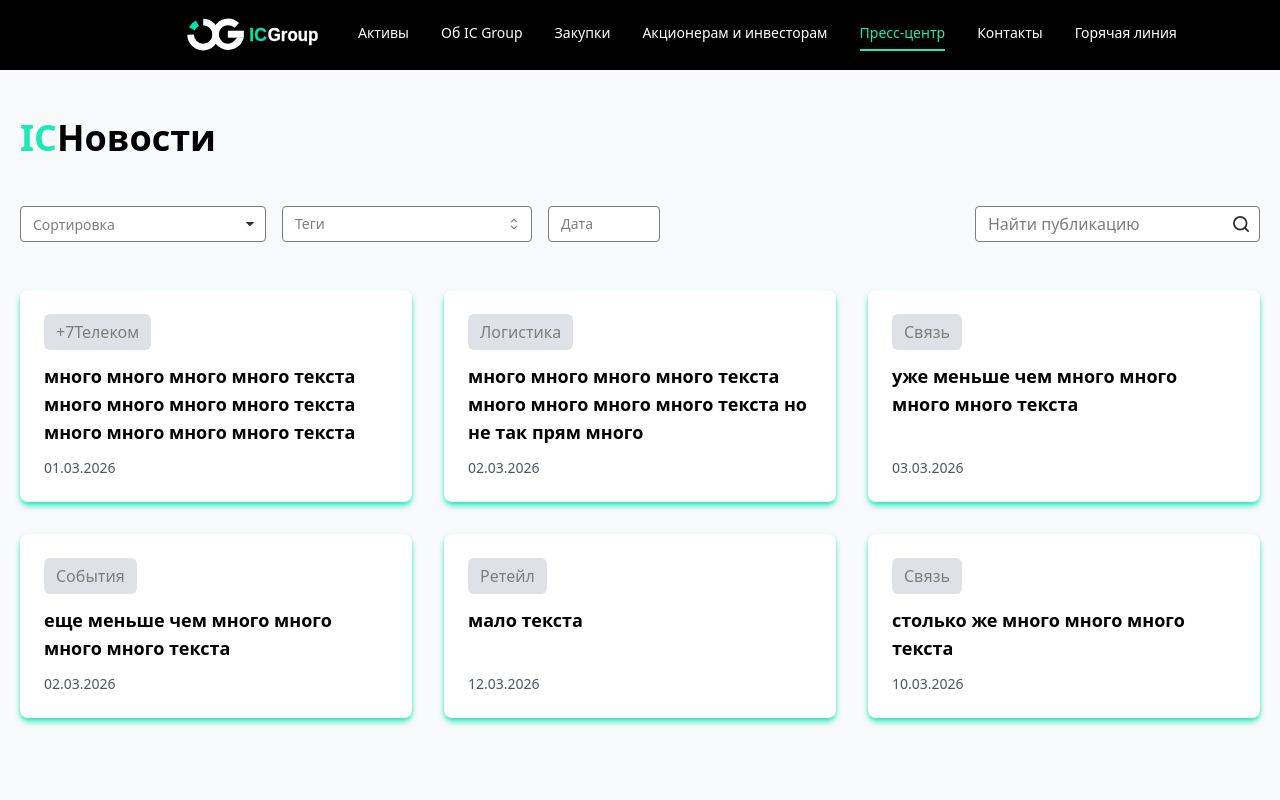
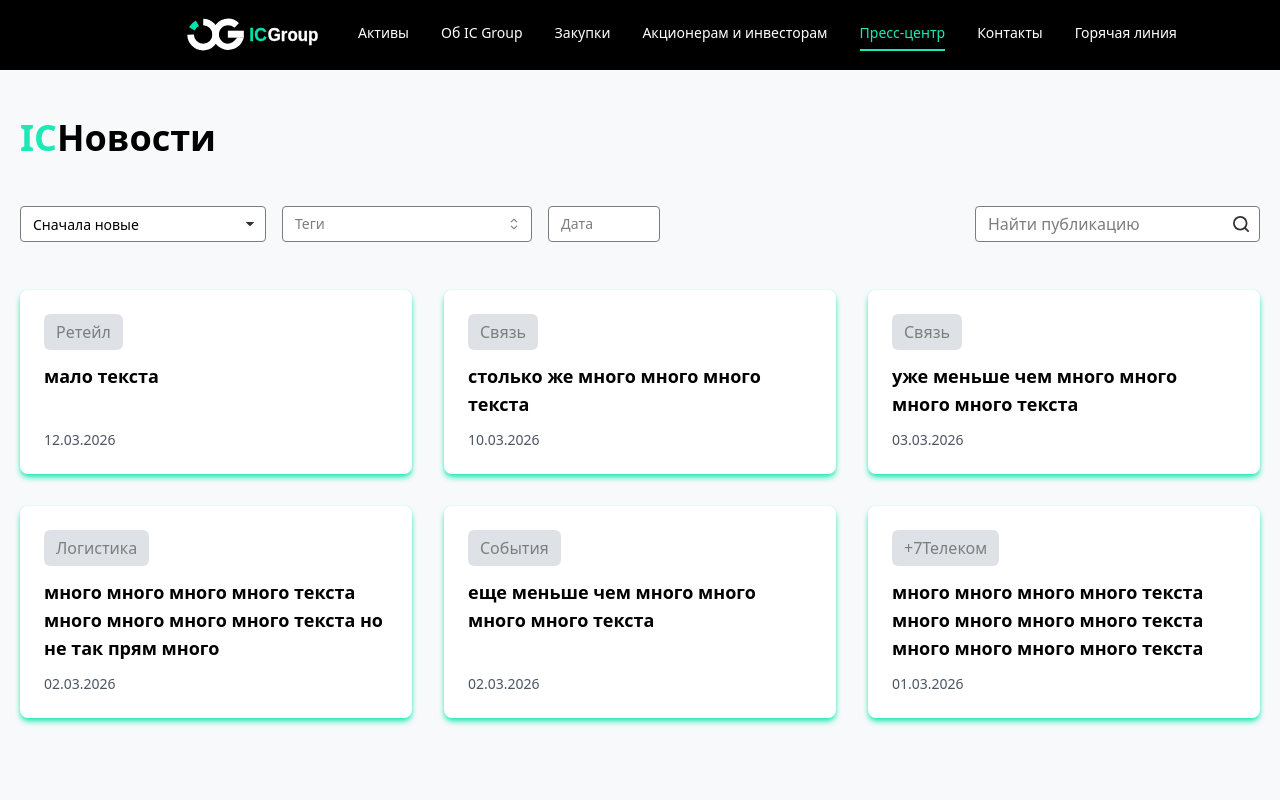
Before and after one commit to KiraProsto/ICGroup-frontend, a Next.js app: page /press in a window 1280 px wide. Shown: the top 800 px of the page. Built offline with nearby package versions, Linux system fonts and the light colour scheme.

Commit message:
added full news filtering logic and extracted client-side behavior into a dedicated client component

```diff
--- /dev/null
+++ b/src/app/press/NewsClient.tsx
@@ -0,0 +1,35 @@
+'use client';
+
+import { useNewsFilters } from '@/components/news/hooks/useNewsFilters';
+import { newsMockData } from './NewsMockData';
+import NewsFilters from '@/components/news/NewsFilters';
+import NewsList from '@/components/news/NewsList';
+
+export default function NewsClient() {
+  const {
+    sort,
+    setSort,
+    tags,
+    setTags,
+    date,
+    setDate,
+    search,
+    setSearch,
+    filtered,
+  } = useNewsFilters({ data: newsMockData });
+  return (
+    <>
+      <NewsFilters
+        sort={sort}
+        onSortChange={setSort}
+        tags={tags}
+        onTagsChange={setTags}
+        date={date}
+        onDateChange={setDate}
+        search={search}
+        onSearchChange={setSearch}
+      />
+      <NewsList items={filtered} />
+    </>
+  );
+}
--- a/src/app/press/page.tsx
+++ b/src/app/press/page.tsx
@@ -1,16 +1,18 @@
 import Footer from '@/components/Footer';
 import Header from '@/components/Header';
-import NewsFilters from '@/components/news/NewsFilters';
-import NewsList from '@/components/news/NewsList';
 import PageTitle from '@/components/PageTitle';
+import NewsClient from './NewsClient';
+
+export const metadata = {
+  title: 'IC Group | Новости',
+};
 
 export default function News() {
   return (
     <div>
       <Header />
       <PageTitle title="Новости" />
-      <NewsFilters />
-      <NewsList />
+      <NewsClient />
       <Footer />
     </div>
   );
--- a/src/components/news/NewsFilters.tsx
+++ b/src/components/news/NewsFilters.tsx
@@ -3,7 +3,27 @@ import { DatePickerInput } from '@mantine/dates';
 import Image from 'next/image';
 import '@mantine/dates/styles.css';
 
-export default function NewsFilters() {
+interface INewsFiltersProps {
+  sort: 'new' | 'old';
+  onSortChange: (value: 'new' | 'old') => void;
+  tags: string[];
+  onTagsChange: (value: string[]) => void;
+  date: Date | null;
+  onDateChange: (value: Date | null) => void;
+  search: string;
+  onSearchChange: (value: string) => void;
+}
+
+export default function NewsFilters({
+  sort,
+  onSortChange,
+  tags,
+  onTagsChange,
+  date,
+  onDateChange,
+  search,
+  onSearchChange,
+}: INewsFiltersProps) {
   return (
     <section className="pt-12 px-5 bg-gray-0">
       <div className="max-w-screen-xl mx-auto">
@@ -13,8 +33,9 @@ export default function NewsFilters() {
               { value: 'new', label: 'Сначала новые' },
               { value: 'old', label: 'Сначала старые' },
             ]}
-            placeholder="Сортировка"
+            value={sort}
             className="min-w-[180px]"
+            onChange={(value) => onSortChange(value as 'new' | 'old')}
             rightSection={
               <Image
                 src="/news/arrow.svg"
@@ -36,7 +57,9 @@ export default function NewsFilters() {
               { value: 'retail', label: 'Ретейл' },
             ]}
             placeholder="Теги"
+            value={tags}
             searchable
+            onChange={onTagsChange}
             className="max-w-[500px]"
           />
 
@@ -44,6 +67,14 @@ export default function NewsFilters() {
             placeholder="Дата"
             valueFormat="DD.MM.YYYY"
             className="min-w-28"
+            value={date}
+            onChange={(value) => {
+              if (value) {
+                onDateChange(new Date(value));
+              } else {
+                onDateChange(null);
+              }
+            }}
             clearable
           />
 
@@ -60,6 +91,8 @@ export default function NewsFilters() {
               />
             }
             rightSectionWidth={36}
+            value={search}
+            onChange={(e) => onSearchChange(e.target.value)}
             styles={{
               input: {
                 fontSize: '16px',
--- a/src/components/news/NewsList.tsx
+++ b/src/components/news/NewsList.tsx
@@ -1,12 +1,16 @@
-import { newsMockData } from '@/app/press/NewsMockData';
 import NewsCard from './NewsCard';
+import { INewsItem } from '@/app/press/types';
 
-export default function NewsList() {
+interface INewsListProps {
+  items: INewsItem[];
+}
+
+export default function NewsList({ items }: INewsListProps) {
   return (
     <section className="pt-12 px-5 bg-gray-0 min-h-screen">
       <div className="max-w-screen-xl mx-auto">
         <div className="bg-gray-0 grid gap-8 grid-cols-2 lg:grid-cols-3">
-          {newsMockData.map((item) => (
+          {items.map((item) => (
             <NewsCard key={item.id} item={item} />
           ))}
         </div>
--- /dev/null
+++ b/src/components/news/hooks/useNewsFilters.ts
@@ -0,0 +1,54 @@
+'use client';
+import { INewsItem } from '@/app/press/types';
+import { useMemo, useState } from 'react';
+
+type SortType = 'new' | 'old';
+
+interface IUseNewsFiltersProps {
+  data: INewsItem[];
+}
+
+export function useNewsFilters({ data }: IUseNewsFiltersProps) {
+  const [sort, setSort] = useState<SortType>('new');
+  const [tags, setTags] = useState<string[]>([]);
+  const [date, setDate] = useState<Date | null>(null);
+  const [search, setSearch] = useState('');
+
+  const filtered = useMemo(() => {
+    let result = [...data];
+
+    if (search.trim()) {
+      const q = search.toLowerCase();
+      result = result.filter((item) => item.title.toLowerCase().includes(q));
+    }
+
+    if (date) {
+      const selected = date.toISOString().slice(0, 10);
+      result = result.filter((item) => item.date === selected);
+    }
+
+    if (tags.length > 0) {
+      result = result.filter((item) => tags.includes(item.tag));
+    }
+
+    result.sort((a, b) => {
+      if (sort === 'new') {
+        return b.date.localeCompare(a.date);
+      }
+      return a.date.localeCompare(b.date);
+    });
+    return result;
+  }, [data, sort, tags, date, search]);
+
+  return {
+    sort,
+    setSort,
+    tags,
+    setTags,
+    date,
+    setDate,
+    search,
+    setSearch,
+    filtered,
+  };
+}
```
